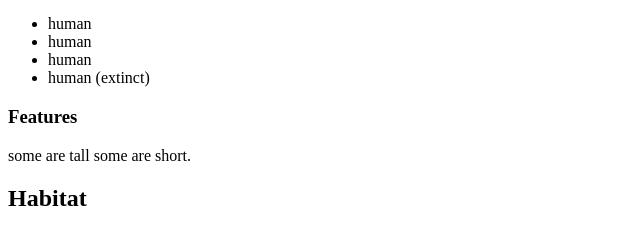
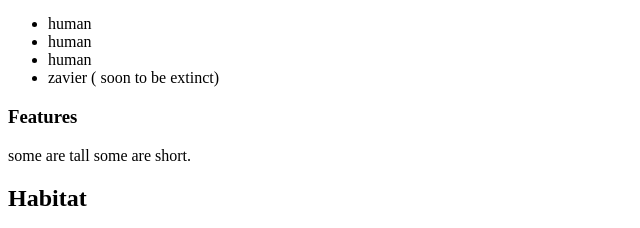
Before and after one commit to bowmanp93/my-podcast, a plain HTML site: page index.html in a window 1280 px wide. Shown: the part 259-487 px from the top of the page, 0-640 px from the left. Drawn offline with Linux system fonts and the light colour scheme.

Commit message:
create index.html file

```diff
--- a/index.html
+++ b/index.html
@@ -15,7 +15,7 @@
         <li>human</li>
         <li>human</li>
         <li>human</li>
-        <li>human (extinct)</li>
+        <li>zavier ( soon to be extinct)</li>
       </ul>
       <h3>Features</h3>
       <p>some are tall some are short.</p>
```
